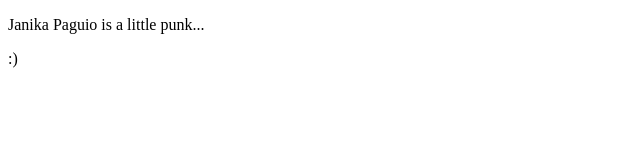
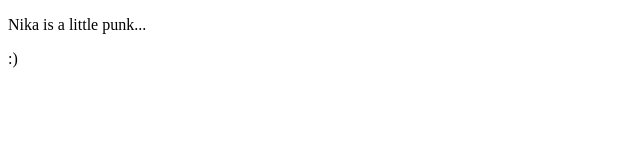
Before and after one commit to ddnguyen89/ddnguyen89_2018, a plain HTML site: page index.html in a window 1280 px wide. Shown: the full height of the page, 0-640 px from the left. Drawn offline with Linux system fonts and the light colour scheme.

Commit message:
Update index.html

```diff
--- a/index.html
+++ b/index.html
@@ -4,7 +4,7 @@
 		<title>Davis Duy Nguyen</title>
 	</head>
 	<body>
-	<p>Janika Paguio is a little punk...</p>
+	<p>Nika is a little punk...</p>
 	<p> :) </p>
 	</body>
 </html>
```
